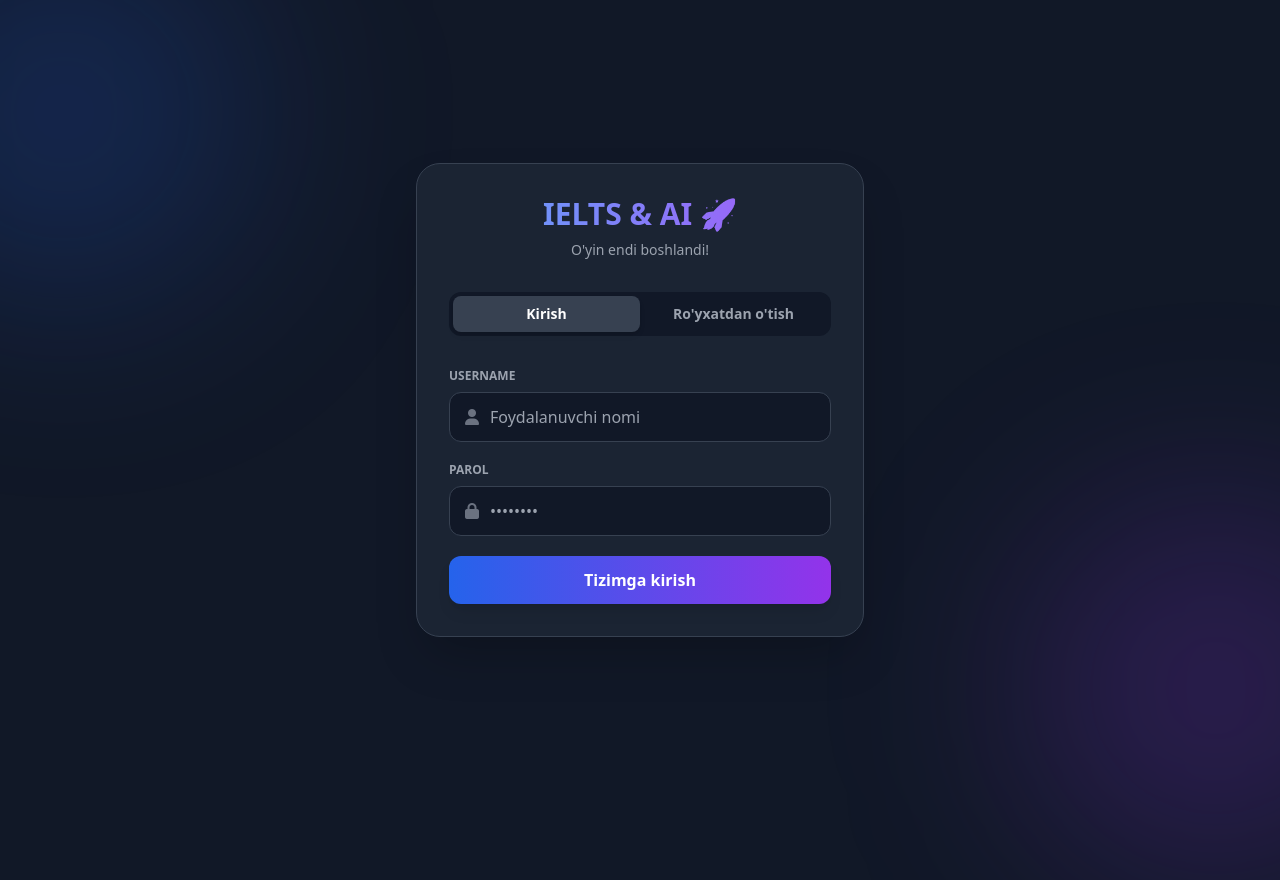
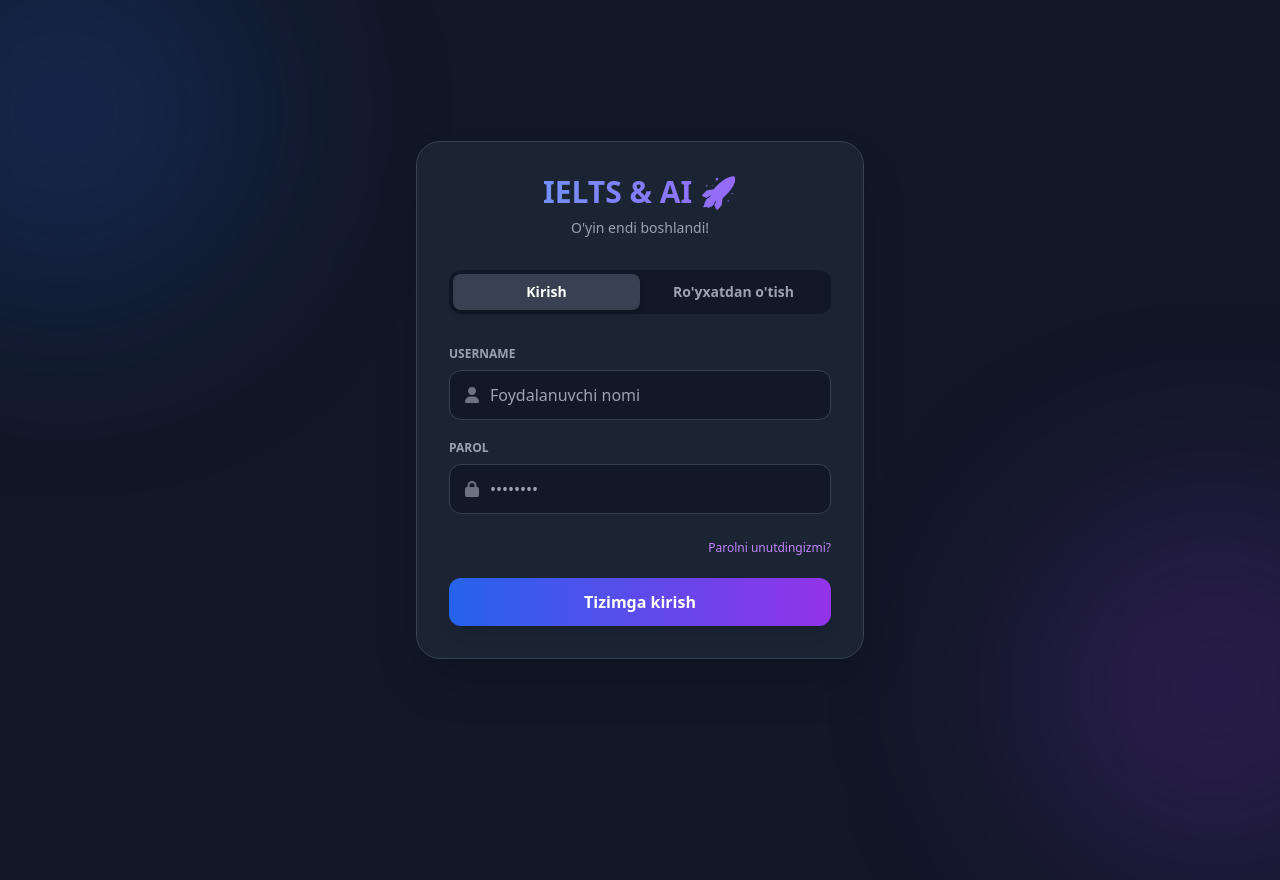
Before and after one commit to rajabboyegamov4-ui/ielts-learning, a FastAPI app: page / in a window 1280 px wide; the page is wider, and only the part inside the window is pictured. Run offline with FastAPI, Linux system fonts and the light colour scheme; some libraries are stand-ins or nearby versions.

Commit message:
Update login.html

```diff
--- a/templates/login.html
+++ b/templates/login.html
@@ -51,6 +51,14 @@
                     <input type="password" id="log-password" class="w-full bg-gray-900 border border-gray-700 rounded-xl py-3 pl-10 pr-4 text-white focus:border-blue-500 focus:outline-none" placeholder="••••••••" required>
                 </div>
             </div>
+
+            <!-- Parolni unutdim tugmasi -->
+            <div class="text-right">
+                <button type="button" onclick="openForgotPasswordModal()" class="text-xs text-purple-400 hover:underline">
+                    Parolni unutdingizmi?
+                </button>
+            </div>
+
             <button type="submit" class="w-full bg-gradient-to-r from-blue-600 to-purple-600 hover:from-blue-500 text-white font-bold py-3 rounded-xl shadow-lg transition-transform hover:scale-[1.02]">
                 Tizimga kirish
             </button>
@@ -98,6 +106,34 @@
         </form>
     </div>
 
+    <!-- PAROLNI UNUTDIM MODAL OYNASI -->
+    <div id="forgotModal" class="hidden fixed inset-0 z-50 flex items-center justify-center bg-black/80 backdrop-blur-sm p-4">
+        <div class="bg-gray-800 border border-purple-500 rounded-3xl p-6 max-w-sm w-full text-white relative shadow-2xl">
+            <button onclick="closeForgotPasswordModal()" class="absolute top-4 right-4 text-gray-400 hover:text-white text-xl font-bold">&times;</button>
+
+            <h3 class="text-xl font-bold mb-2 text-purple-400 flex items-center gap-2">
+                <i class="fa-solid fa-key"></i> Parolni tiklash
+            </h3>
+            <p class="text-xs text-gray-400 mb-4">Ro'yxatdan o'tgan emailingizni kiriting va yangi parol o'rnating.</p>
+
+            <div class="space-y-4">
+                <div>
+                    <label class="block text-xs font-bold text-gray-400 uppercase mb-1">Email</label>
+                    <input type="email" id="forgotEmail" class="w-full bg-gray-900 border border-gray-700 rounded-xl px-4 py-2.5 text-white focus:border-purple-500 focus:outline-none text-sm" placeholder="example@gmail.com">
+                </div>
+
+                <div>
+                    <label class="block text-xs font-bold text-gray-400 uppercase mb-1">Yangi parol</label>
+                    <input type="password" id="forgotNewPassword" class="w-full bg-gray-900 border border-gray-700 rounded-xl px-4 py-2.5 text-white focus:border-purple-500 focus:outline-none text-sm" placeholder="••••••••">
+                </div>
+
+                <button onclick="submitForgotPassword()" class="w-full bg-purple-600 hover:bg-purple-500 text-white font-bold py-2.5 rounded-xl transition shadow text-sm">
+                    Parolni yangilash
+                </button>
+            </div>
+        </div>
+    </div>
+
     <!-- MUVAFFAQIYAT MODAL -->
     <div id="success-modal" class="hidden fixed inset-0 z-50 flex items-center justify-center bg-black/80 backdrop-blur-sm p-4">
         <div class="bg-gray-800 border-2 border-yellow-500 rounded-3xl p-8 max-w-sm w-full text-center shadow-[0_0_50px_rgba(250,204,21,0.3)] animate-pop">
@@ -138,6 +174,44 @@
             }
         }
 
+        // Parolni unutdim modalini ochish/yopish funksiyalari
+        function openForgotPasswordModal() {
+            document.getElementById('forgotModal').classList.remove('hidden');
+        }
+
+        function closeForgotPasswordModal() {
+            document.getElementById('forgotModal').classList.add('hidden');
+        }
+
+        async function submitForgotPassword() {
+            const email = document.getElementById('forgotEmail').value;
+            const new_password = document.getElementById('forgotNewPassword').value;
+
+            if (!email || !new_password) {
+                alert("Iltimos, barcha maydonlarni to'ldiring!");
+                return;
+            }
+
+            try {
+                const response = await fetch('/forgot-password', {
+                    method: 'POST',
+                    headers: { 'Content-Type': 'application/json' },
+                    body: JSON.stringify({ email, new_password })
+                });
+
+                const data = await response.json();
+
+                if (response.ok) {
+                    alert(data.message);
+                    closeForgotPasswordModal();
+                } else {
+                    alert(data.detail || "Xatolik yuz berdi!");
+                }
+            } catch (error) {
+                alert("Server bilan ulanishda xatolik!");
+            }
+        }
+
         // Tizimga kirish (Login) logikasi
         async function handleLogin(e) {
             e.preventDefault();
@@ -159,7 +233,7 @@
                 const data = await response.json();
 
                 if (response.ok) {
-                    alert(data.message + " Balansingiz: " + data.balance + " so'm");
+                    alert(data.message + " Balansingiz: " + data.balance.toLocaleString() + " so'm");
                     window.location.href = '/dashboard';
                 } else {
                     alert(data.detail || "Xatolik yuz berdi");
@@ -176,6 +250,7 @@
         async function handleRegister(e) {
             e.preventDefault();
             const btn = document.getElementById('reg-btn');
+            const originalRegText = btn.innerHTML;
             btn.innerHTML = '<i class="fa-solid fa-spinner fa-spin"></i> Kuting...';
             btn.disabled = true;
 
@@ -212,12 +287,12 @@
                 } else {
                     const data = await response.json();
                     alert(data.detail || "Xatolik yuz berdi");
-                    btn.innerHTML = '<i class="fa-solid fa-gift text-yellow-300"></i> Boshlash va Bonus olish';
+                    btn.innerHTML = originalRegText;
                     btn.disabled = false;
                 }
             } catch (error) {
                 alert("Server bilan ulanishda xatolik!");
-                btn.innerHTML = '<i class="fa-solid fa-gift text-yellow-300"></i> Boshlash va Bonus olish';
+                btn.innerHTML = originalRegText;
                 btn.disabled = false;
             }
         }
```
